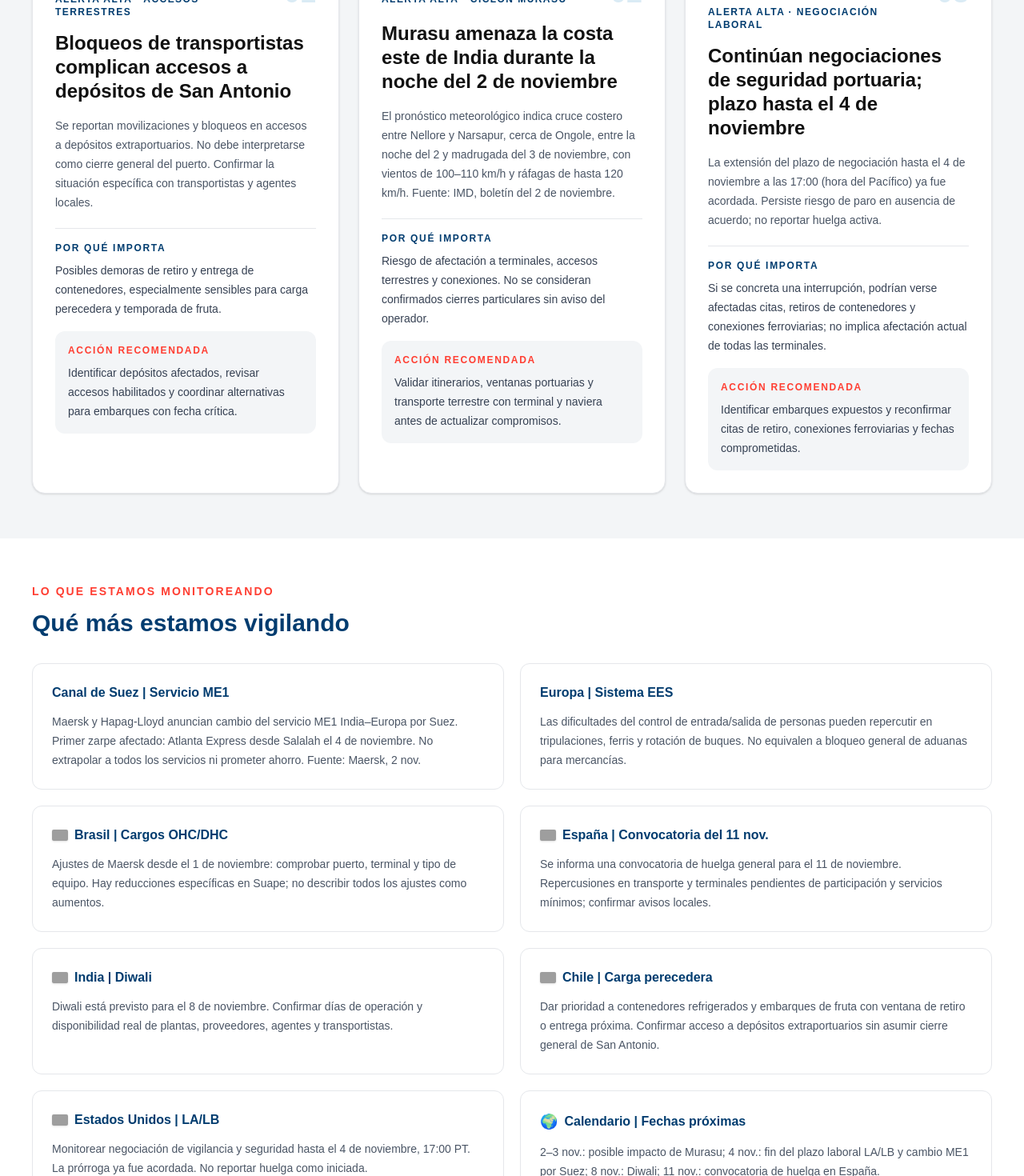
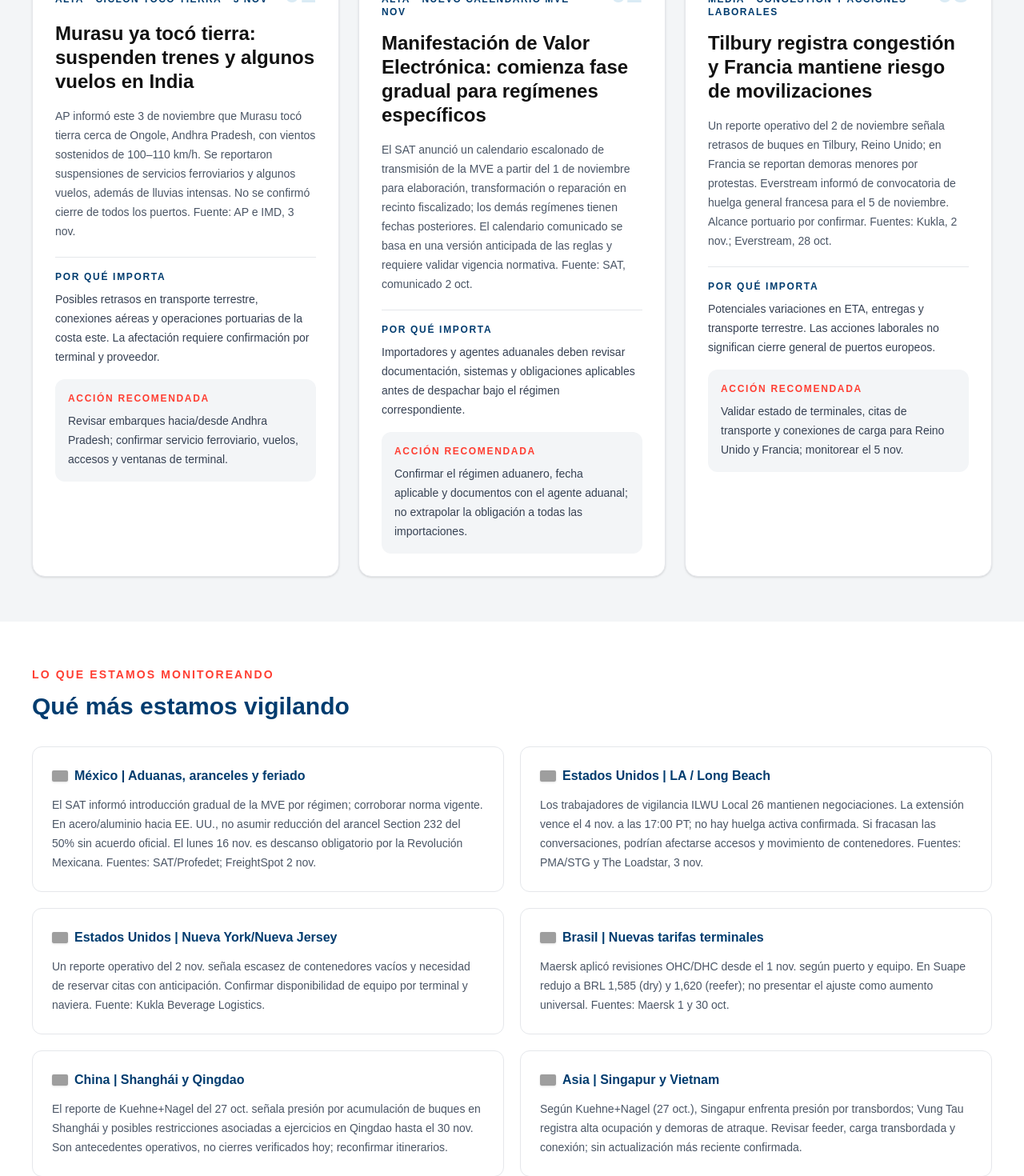
Before and after one commit to astridaubert/daily-news-vgl, a Next.js app: page / in a window 1280 px wide. Shown: the part 960-2430 px from the top of the page at 80% size. Built offline with nearby package versions, Linux system fonts and the light colour scheme; grey boxes are pictures that could not be loaded.

Commit message:
Actualizar radar del 3 nov: impacto Murasu, aduanas México, puertos Europa, tarifas y alertas por país

```diff
--- a/app/page.tsx
+++ b/app/page.tsx
@@ -1,164 +1,196 @@
 import Image from "next/image";
 
-// DATOS EDITABLES — 2 NOVIEMBRE 2026
+// DATOS EDITABLES — 3 NOVIEMBRE 2026
 const brief = {
-  "fecha": "lunes 2 de noviembre de 2026",
+  "fecha": "martes 3 de noviembre de 2026",
   "titulo": "Vector Global Logistics | Radar Logístico Global",
-  "subtitulo": "Riesgo prioritario en San Antonio (Chile), la costa este de India por el ciclón Murasu y Los Ángeles/Long Beach por negociación laboral. Las afectaciones deben confirmarse por embarque y terminal. Como oportunidad, el servicio ME1 de Maersk y Hapag-Lloyd cambia su itinerario a través de Suez, sin representar una normalización general de la región.",
+  "subtitulo": "Nuevas alertas: India enfrenta afectaciones tras el paso del ciclón Murasu; México entra en una transición documental aduanera; y Europa presenta retrasos en Tilbury y riesgo de nuevas huelgas. En Estados Unidos continúa la negociación laboral en LA/Long Beach. Las tarifas marítimas muestran movimientos mixtos, no aumentos globales.",
   "noticias": [
     {
-      "region": "CHILE · SAN ANTONIO",
-      "modo": "ALERTA ALTA · ACCESOS TERRESTRES",
-      "imagen": "https://images.unsplash.com/photo-1494412519320-aa613dfb7738?w=1200",
-      "bandera": "https://flagcdn.com/w40/cl.png",
-      "titular": "Bloqueos de transportistas complican accesos a depósitos de San Antonio",
-      "dato": "Se reportan movilizaciones y bloqueos en accesos a depósitos extraportuarios. No debe interpretarse como cierre general del puerto. Confirmar la situación específica con transportistas y agentes locales.",
-      "impacto": "Posibles demoras de retiro y entrega de contenedores, especialmente sensibles para carga perecedera y temporada de fruta.",
-      "accion": "Identificar depósitos afectados, revisar accesos habilitados y coordinar alternativas para embarques con fecha crítica."
+      "region": "INDIA · ANDHRA PRADESH",
+      "modo": "ALTA · CICLÓN TOCÓ TIERRA · 3 NOV",
+      "imagen": "https://images.unsplash.com/photo-1500375592092-40eb2168fd21?w=1200",
+      "bandera": "https://flagcdn.com/w40/in.png",
+      "titular": "Murasu ya tocó tierra: suspenden trenes y algunos vuelos en India",
+      "dato": "AP informó este 3 de noviembre que Murasu tocó tierra cerca de Ongole, Andhra Pradesh, con vientos sostenidos de 100–110 km/h. Se reportaron suspensiones de servicios ferroviarios y algunos vuelos, además de lluvias intensas. No se confirmó cierre de todos los puertos. Fuente: AP e IMD, 3 nov.",
+      "impacto": "Posibles retrasos en transporte terrestre, conexiones aéreas y operaciones portuarias de la costa este. La afectación requiere confirmación por terminal y proveedor.",
+      "accion": "Revisar embarques hacia/desde Andhra Pradesh; confirmar servicio ferroviario, vuelos, accesos y ventanas de terminal."
     },
     {
-      "region": "INDIA · ANDHRA PRADESH",
-      "modo": "ALERTA ALTA · CICLÓN MURASU",
-      "imagen": "https://commons.wikimedia.org/wiki/Special:Redirect/file/Yasa_2020-12-16_0210Z.jpg?width=1200",
-      "bandera": "https://flagcdn.com/w40/in.png",
-      "titular": "Murasu amenaza la costa este de India durante la noche del 2 de noviembre",
-      "dato": "El pronóstico meteorológico indica cruce costero entre Nellore y Narsapur, cerca de Ongole, entre la noche del 2 y madrugada del 3 de noviembre, con vientos de 100–110 km/h y ráfagas de hasta 120 km/h. Fuente: IMD, boletín del 2 de noviembre.",
-      "impacto": "Riesgo de afectación a terminales, accesos terrestres y conexiones. No se consideran confirmados cierres particulares sin aviso del operador.",
-      "accion": "Validar itinerarios, ventanas portuarias y transporte terrestre con terminal y naviera antes de actualizar compromisos."
+      "region": "MÉXICO · ADUANAS",
+      "modo": "ALTA · NUEVO CALENDARIO MVE · NOV",
+      "imagen": "https://images.unsplash.com/photo-1578575437130-527eed3abbec?w=1200",
+      "bandera": "https://flagcdn.com/w40/mx.png",
+      "titular": "Manifestación de Valor Electrónica: comienza fase gradual para regímenes específicos",
+      "dato": "El SAT anunció un calendario escalonado de transmisión de la MVE a partir del 1 de noviembre para elaboración, transformación o reparación en recinto fiscalizado; los demás regímenes tienen fechas posteriores. El calendario comunicado se basa en una versión anticipada de las reglas y requiere validar vigencia normativa. Fuente: SAT, comunicado 2 oct.",
+      "impacto": "Importadores y agentes aduanales deben revisar documentación, sistemas y obligaciones aplicables antes de despachar bajo el régimen correspondiente.",
+      "accion": "Confirmar el régimen aduanero, fecha aplicable y documentos con el agente aduanal; no extrapolar la obligación a todas las importaciones."
     },
     {
-      "region": "ESTADOS UNIDOS · LOS ÁNGELES / LONG BEACH",
-      "modo": "ALERTA ALTA · NEGOCIACIÓN LABORAL",
-      "imagen": "https://images.unsplash.com/photo-1578575437130-527eed3abbec?w=1200",
-      "bandera": "https://flagcdn.com/w40/us.png",
-      "titular": "Continúan negociaciones de seguridad portuaria; plazo hasta el 4 de noviembre",
-      "dato": "La extensión del plazo de negociación hasta el 4 de noviembre a las 17:00 (hora del Pacífico) ya fue acordada. Persiste riesgo de paro en ausencia de acuerdo; no reportar huelga activa.",
-      "impacto": "Si se concreta una interrupción, podrían verse afectadas citas, retiros de contenedores y conexiones ferroviarias; no implica afectación actual de todas las terminales.",
-      "accion": "Identificar embarques expuestos y reconfirmar citas de retiro, conexiones ferroviarias y fechas comprometidas."
+      "region": "EUROPA · REINO UNIDO / FRANCIA",
+      "modo": "MEDIA · CONGESTIÓN Y ACCIONES LABORALES",
+      "imagen": "https://images.unsplash.com/photo-1494412519320-aa613dfb7738?w=1200",
+      "bandera": "",
+      "titular": "Tilbury registra congestión y Francia mantiene riesgo de movilizaciones",
+      "dato": "Un reporte operativo del 2 de noviembre señala retrasos de buques en Tilbury, Reino Unido; en Francia se reportan demoras menores por protestas. Everstream informó de convocatoria de huelga general francesa para el 5 de noviembre. Alcance portuario por confirmar. Fuentes: Kukla, 2 nov.; Everstream, 28 oct.",
+      "impacto": "Potenciales variaciones en ETA, entregas y transporte terrestre. Las acciones laborales no significan cierre general de puertos europeos.",
+      "accion": "Validar estado de terminales, citas de transporte y conexiones de carga para Reino Unido y Francia; monitorear el 5 nov."
     }
   ],
   "vigilancia": [
     {
-      "titulo": "Canal de Suez | Servicio ME1",
-      "bandera": "",
-      "texto": "Maersk y Hapag-Lloyd anuncian cambio del servicio ME1 India–Europa por Suez. Primer zarpe afectado: Atlanta Express desde Salalah el 4 de noviembre. No extrapolar a todos los servicios ni prometer ahorro. Fuente: Maersk, 2 nov."
+      "titulo": "México | Aduanas, aranceles y feriado",
+      "bandera": "https://flagcdn.com/w40/mx.png",
+      "texto": "El SAT informó introducción gradual de la MVE por régimen; corroborar norma vigente. En acero/aluminio hacia EE. UU., no asumir reducción del arancel Section 232 del 50% sin acuerdo oficial. El lunes 16 nov. es descanso obligatorio por la Revolución Mexicana. Fuentes: SAT/Profedet; FreightSpot 2 nov."
     },
     {
-      "titulo": "Europa | Sistema EES",
-      "bandera": "",
-      "texto": "Las dificultades del control de entrada/salida de personas pueden repercutir en tripulaciones, ferris y rotación de buques. No equivalen a bloqueo general de aduanas para mercancías."
+      "titulo": "Estados Unidos | LA / Long Beach",
+      "bandera": "https://flagcdn.com/w40/us.png",
+      "texto": "Los trabajadores de vigilancia ILWU Local 26 mantienen negociaciones. La extensión vence el 4 nov. a las 17:00 PT; no hay huelga activa confirmada. Si fracasan las conversaciones, podrían afectarse accesos y movimiento de contenedores. Fuentes: PMA/STG y The Loadstar, 3 nov."
     },
     {
-      "titulo": "Brasil | Cargos OHC/DHC",
-      "bandera": "https://flagcdn.com/w40/br.png",
-      "texto": "Ajustes de Maersk desde el 1 de noviembre: comprobar puerto, terminal y tipo de equipo. Hay reducciones específicas en Suape; no describir todos los ajustes como aumentos."
+      "titulo": "Estados Unidos | Nueva York/Nueva Jersey",
+      "bandera": "https://flagcdn.com/w40/us.png",
+      "texto": "Un reporte operativo del 2 nov. señala escasez de contenedores vacíos y necesidad de reservar citas con anticipación. Confirmar disponibilidad de equipo por terminal y naviera. Fuente: Kukla Beverage Logistics."
     },
     {
-      "titulo": "España | Convocatoria del 11 nov.",
-      "bandera": "https://flagcdn.com/w40/es.png",
-      "texto": "Se informa una convocatoria de huelga general para el 11 de noviembre. Repercusiones en transporte y terminales pendientes de participación y servicios mínimos; confirmar avisos locales."
+      "titulo": "Brasil | Nuevas tarifas terminales",
+      "bandera": "https://flagcdn.com/w40/br.png",
+      "texto": "Maersk aplicó revisiones OHC/DHC desde el 1 nov. según puerto y equipo. En Suape redujo a BRL 1,585 (dry) y 1,620 (reefer); no presentar el ajuste como aumento universal. Fuentes: Maersk 1 y 30 oct."
     },
     {
-      "titulo": "India | Diwali",
-      "bandera": "https://flagcdn.com/w40/in.png",
-      "texto": "Diwali está previsto para el 8 de noviembre. Confirmar días de operación y disponibilidad real de plantas, proveedores, agentes y transportistas."
+      "titulo": "China | Shanghái y Qingdao",
+      "bandera": "https://flagcdn.com/w40/cn.png",
+      "texto": "El reporte de Kuehne+Nagel del 27 oct. señala presión por acumulación de buques en Shanghái y posibles restricciones asociadas a ejercicios en Qingdao hasta el 30 nov. Son antecedentes operativos, no cierres verificados hoy; reconfirmar itinerarios."
     },
     {
-      "titulo": "Chile | Carga perecedera",
-      "bandera": "https://flagcdn.com/w40/cl.png",
-      "texto": "Dar prioridad a contenedores refrigerados y embarques de fruta con ventana de retiro o entrega próxima. Confirmar acceso a depósitos extraportuarios sin asumir cierre general de San Antonio."
+      "titulo": "Asia | Singapur y Vietnam",
+      "bandera": "https://flagcdn.com/w40/sg.png",
+      "texto": "Según Kuehne+Nagel (27 oct.), Singapur enfrenta presión por transbordos; Vung Tau registra alta ocupación y demoras de atraque. Revisar feeder, carga transbordada y conexión; sin actualización más reciente confirmada."
     },
     {
-      "titulo": "Estados Unidos | LA/LB",
-      "bandera": "https://flagcdn.com/w40/us.png",
-      "texto": "Monitorear negociación de vigilancia y seguridad hasta el 4 de noviembre, 17:00 PT. La prórroga ya fue acordada. No reportar huelga como iniciada."
+      "titulo": "India | Diwali · 8 nov.",
+      "bandera": "https://flagcdn.com/w40/in.png",
+      "texto": "Diwali se celebra el domingo 8 nov. Se prevén horarios reducidos o falta de personal en algunas fábricas y transportistas del 5 al 12 nov.; comprobar caso por caso. Fuente: Embajada de India y aviso operativo local."
     },
     {
-      "titulo": "Calendario | Fechas próximas",
+      "titulo": "Europa | España y Bélgica",
+      "bandera": "https://flagcdn.com/w40/es.png",
+      "texto": "España: convocatoria de huelga el 11 nov., impacto específico aún por determinar. Bélgica: anuncio de huelga de 3 días, 24–26 nov., con posible efecto en ferrocarril y servicios. Fuentes: Kuehne+Nagel 13 oct. y Kukla 2 nov."
+    },
+    {
+      "titulo": "Medio Oriente | Ormuz y Suez",
       "bandera": "",
-      "texto": "2–3 nov.: posible impacto de Murasu; 4 nov.: fin del plazo laboral LA/LB y cambio ME1 por Suez; 8 nov.: Diwali; 11 nov.: convocatoria de huelga en España."
+      "texto": "Drewry (29 oct.) reporta persistencia de disrupciones en Ormuz, mientras el tránsito por Suez se recupera parcialmente. Riesgos de itinerarios y recargos deben verificarse por naviera; no asumir cierre total o normalización general."
+    },
+    {
+      "titulo": "Calendario | Próximas fechas",
+      "bandera": "",
+      "texto": "4 nov.: negociación LA/LB; 5 nov.: convocatoria de huelga Francia; 8 nov.: Diwali India; 11 nov.: convocatoria España; 15 nov.: siguiente fase MVE anunciada; 16 nov.: descanso obligatorio México; 24–26 nov.: huelga anunciada Bélgica."
     }
   ],
   "metricas": [
     {
+      "indicador": "Flete global · Drewry",
+      "valor": "US$4,429",
+      "tendencia": "Por FEU (40 pies), -3%; referencia 29 oct., última publicada."
+    },
+    {
+      "indicador": "China → Los Ángeles",
+      "valor": "US$7,514",
+      "tendencia": "Por FEU, -6%; Drewry 29 oct."
+    },
+    {
+      "indicador": "China → Róterdam",
+      "valor": "US$3,686",
+      "tendencia": "Por FEU, +1%; Drewry 29 oct."
+    },
+    {
       "indicador": "India · Murasu",
       "valor": "100–110 km/h",
-      "tendencia": "Ráfagas hasta 120 km/h; pronóstico de cruce 2–3 nov."
+      "tendencia": "Vientos sostenidos al tocar tierra el 3 nov.; AP/IMD."
     },
     {
       "indicador": "EE. UU. · LA/LB",
       "valor": "4 nov.",
-      "tendencia": "17:00 hora del Pacífico; plazo de negociación extendido."
+      "tendencia": "17:00 PT; vence prórroga de negociación laboral."
     },
     {
-      "indicador": "Suez · ME1",
-      "valor": "4 nov.",
-      "tendencia": "Primer cambio programado desde Salalah; solo servicio ME1."
+      "indicador": "Brasil · Suape dry",
+      "valor": "BRL 1,585",
+      "tendencia": "Nuevo cargo OHC/DHC de Maersk desde 1 nov."
     },
     {
       "indicador": "India · Diwali",
       "valor": "8 nov.",
-      "tendencia": "Confirmar calendarios reales de operación."
-    },
-    {
-      "indicador": "España · huelga",
-      "valor": "11 nov.",
-      "tendencia": "Convocatoria; afectación aún por confirmar."
-    },
-    {
-      "indicador": "Brasil · OHC/DHC",
-      "valor": "1 nov.",
-      "tendencia": "Revisar tarifas específicas por puerto y equipo."
+      "tendencia": "Validar disponibilidad del 5 al 12 nov."
     }
   ],
   "recomendaciones": [
-    "Priorizar embarques perecederos en San Antonio y carga con fechas críticas en la costa este de India; confirmar exposición real y accesos.",
-    "Monitorear hasta el 4 de noviembre las negociaciones de seguridad portuaria en Los Ángeles y Long Beach; no presentar un paro como activo.",
-    "Confirmar por escrito ajustes OHC/DHC en Brasil y fechas/itinerarios del servicio ME1 antes de emitir nuevas cotizaciones.",
-    "Revisar ventanas operativas de proveedores en India por Diwali y planes de contingencia ante la convocatoria de huelga de España.",
-    "Comunicar al cliente únicamente interrupciones verificadas en su terminal, ruta o embarque, separando hechos confirmados de riesgos preventivos."
+    "India: confirmar la reapertura efectiva de rutas terrestres, vuelos y ventanas de terminal tras Murasu; anticipar impactos por Diwali.",
+    "México: revisar régimen y calendario de la MVE con el agente aduanal; corroborar publicación normativa antes de declarar obligatoriedad.",
+    "Estados Unidos: mantener plan alternativo para embarques LA/Long Beach hasta el cierre de las negociaciones del 4 nov.; revisar equipo vacío en NY/NJ.",
+    "Europa: reconfirmar ETA y transporte en Tilbury y Francia; preparar contingencia para las convocatorias de huelga de noviembre.",
+    "Asia: validar congestión y conexiones en Shanghái, Qingdao, Singapur y Vung Tau; no reutilizar tiempos de espera de octubre como mediciones en vivo.",
+    "Brasil: recotizar OHC/DHC por puerto, equipo y fecha de cálculo; en Suape se redujeron cargos de dry y reefer.",
+    "Precios: aprovechar la caída transpacifica donde aplique, sin asumir una baja en Asia–Europa; verificar FAK, recargos y blank sailings por servicio."
   ]
 };
 
 const retrasos = [
   {
-    "puerto": "Chile · San Antonio",
-    "tiempo": "2 nov. · alerta alta",
-    "estado": "Accesos a depósitos extraportuarios con bloqueos reportados; verificar ubicación y terminal. No cierre general confirmado."
+    "puerto": "India · Andhra Pradesh",
+    "tiempo": "3 nov. · impacto actual",
+    "estado": "Murasu tocó tierra; reportadas suspensiones ferroviarias y de algunos vuelos. Verificar cada puerto por separado."
   },
   {
-    "puerto": "India · costa de Andhra Pradesh",
-    "tiempo": "2–3 nov. · alerta alta",
-    "estado": "Murasu: riesgo meteorológico de interrupciones; cierres de puerto requieren confirmación puntual."
+    "puerto": "México · regímenes aduaneros",
+    "tiempo": "Desde 1 nov. · gradual",
+    "estado": "Calendario anunciado de MVE por régimen; versión normativa anticipada, confirmar vigencia con agente aduanal."
   },
   {
     "puerto": "EE. UU. · Los Ángeles/Long Beach",
     "tiempo": "4 nov. · 17:00 PT",
-    "estado": "Prórroga de negociación acordada; posible paro futuro, no huelga activa."
+    "estado": "Negociación de vigilantes en curso; riesgo de paro, no huelga activa."
   },
   {
-    "puerto": "Canal de Suez · ME1",
-    "tiempo": "Desde 4 nov.",
-    "estado": "Cambio de ruta confirmado por Maersk para servicio ME1; consultar itinerarios y tarifas."
+    "puerto": "EE. UU. · Nueva York/Nueva Jersey",
+    "tiempo": "2 nov. · equipo",
+    "estado": "Escasez de contenedores vacíos reportada; reservar citas y validar por naviera."
+  },
+  {
+    "puerto": "Reino Unido · Tilbury",
+    "tiempo": "2 nov. · congestión",
+    "estado": "Retrasos en atraques reportados; validar ETA actualizado."
+  },
+  {
+    "puerto": "Francia · transporte y puertos",
+    "tiempo": "5 nov. · convocatoria",
+    "estado": "Riesgo de huelga general y retrasos menores reportados; verificar alcance por terminal."
+  },
+  {
+    "puerto": "China · Shanghái/Qingdao",
+    "tiempo": "27 oct. · referencia",
+    "estado": "Congestión y posible restricción en Qingdao; no es estado en vivo del 3 nov."
+  },
+  {
+    "puerto": "Singapur / Vietnam · Vung Tau",
+    "tiempo": "27 oct. · referencia",
+    "estado": "Presión por transbordos y ocupación de patios; confirmar situación actual con línea."
   },
   {
     "puerto": "Brasil · terminales seleccionadas",
-    "tiempo": "Desde 1 nov.",
-    "estado": "Ajustes OHC/DHC según puerto y equipo; Suape incluye reducciones específicas."
+    "tiempo": "Desde 1 nov. · tarifas",
+    "estado": "Revisión OHC/DHC Maersk por puerto/equipo; Suape registra reducciones."
   },
   {
-    "puerto": "España · terminales y transporte",
-    "tiempo": "11 nov. · previsto",
-    "estado": "Convocatoria de huelga; impactos pendientes de participación y servicios mínimos."
-  },
-  {
-    "puerto": "India · fábricas y operadores",
-    "tiempo": "8 nov. · Diwali",
-    "estado": "Confirmar disponibilidad de personal, días inhábiles y recogidas."
+    "puerto": "España · transporte y terminales",
+    "tiempo": "11 nov. · convocatoria",
+    "estado": "Huelga anunciada; sin afectación general confirmada."
   }
 ];
 
-// Corte: 2 nov. 2026, Monterrey. Validar afectaciones operativas por embarque.
+// Corte: 3 nov. 2026. Último WCI: 29 oct. 2026.
 
 // ======================================================
 // NO EDITAR DEBAJO DE ESTA LÍNEA
@@ -328,7 +360,7 @@ export default function Home() {
       </section>
 
       {/* TABLA DE RETRASOS PORTUARIOS */}
-      <section className="bg-white"><div className="mx-auto max-w-7xl px-6 py-14 md:px-10"><p className="text-sm font-bold tracking-[0.15em] text-[#FF3E32]">OPERACIÓN LOGÍSTICA · CORTE 2 DE NOVIEMBRE</p><h2 className="mt-3 text-3xl font-bold text-[#003C6F]">Estado de puertos y conexiones</h2><p className="mt-3 max-w-4xl text-sm leading-6 text-gray-600">No se dispone de tiempos en vivo comparables en todos los puertos. Las cifras indicativas y restricciones deben validarse con terminal y naviera antes de comprometer ETA.</p><div className="mt-7 overflow-x-auto rounded-2xl border border-gray-200"><table className="w-full min-w-[760px] text-left text-sm"><thead className="bg-[#003C6F] text-white"><tr><th className="p-4">País / puerto</th><th className="p-4">Fecha o dato</th><th className="p-4">Estado e interpretación</th></tr></thead><tbody>{retrasos.map((r,i)=><tr key={r.puerto} className={i%2===0?"bg-[#F3F5F7]":"bg-white"}><td className="p-4 font-bold text-[#003C6F]">{r.puerto}</td><td className="p-4 font-semibold">{r.tiempo}</td><td className="p-4 text-gray-600">{r.estado}</td></tr>)}</tbody></table></div></div></section>
+      <section className="bg-white"><div className="mx-auto max-w-7xl px-6 py-14 md:px-10"><p className="text-sm font-bold tracking-[0.15em] text-[#FF3E32]">OPERACIÓN LOGÍSTICA · CORTE 3 DE NOVIEMBRE</p><h2 className="mt-3 text-3xl font-bold text-[#003C6F]">Estado de puertos y conexiones</h2><p className="mt-3 max-w-4xl text-sm leading-6 text-gray-600">No se dispone de tiempos en vivo comparables en todos los puertos. Las cifras indicativas y restricciones deben validarse con terminal y naviera antes de comprometer ETA.</p><div className="mt-7 overflow-x-auto rounded-2xl border border-gray-200"><table className="w-full min-w-[760px] text-left text-sm"><thead className="bg-[#003C6F] text-white"><tr><th className="p-4">País / puerto</th><th className="p-4">Fecha o dato</th><th className="p-4">Estado e interpretación</th></tr></thead><tbody>{retrasos.map((r,i)=><tr key={r.puerto} className={i%2===0?"bg-[#F3F5F7]":"bg-white"}><td className="p-4 font-bold text-[#003C6F]">{r.puerto}</td><td className="p-4 font-semibold">{r.tiempo}</td><td className="p-4 text-gray-600">{r.estado}</td></tr>)}</tbody></table></div></div></section>
 
       {/* MÉTRICAS CLAVE */}
       <section className="bg-[#F3F5F7]">
@@ -439,7 +471,7 @@ export default function Home() {
           </div>
 
           <span className="max-w-xl text-white/60 md:text-right">
-            Corte informativo del 2 de noviembre de 2026. Fuentes: IMD/APSDMA, Maersk y alertas operativas reportadas sujetas a validación por terminal y naviera. Riesgo preventivo no equivale a interrupción confirmada.</span>
+            Corte informativo del 3 de noviembre de 2026. Fuentes: AP/IMD, SAT, Drewry (último índice del 29 oct.), Maersk, STG, The Loadstar, Kuehne+Nagel y Kukla. Fechas y niveles de impacto sujetos a validación con terminal, naviera y agente aduanal. Los datos históricos no son mediciones en tiempo real.</span>
         </div>
       </footer>
     </main>
```
